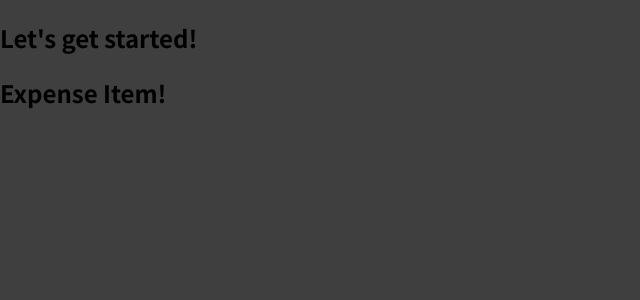
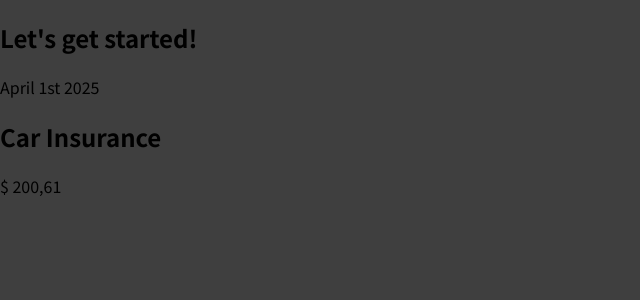
Before and after one commit to filipecamargos/React-App-Expenser-Tracker, a JavaScript app: page / in a window 1280 px wide. Shown: the top 300 px of the page, without its empty margins (0-640 px from the left). Built offline with nearby package versions, Linux system fonts and the light colour scheme.

Commit message:
Setting up the basic dummy data for the component

```diff
--- a/src/components/ExpenseItem.js
+++ b/src/components/ExpenseItem.js
@@ -1,5 +1,13 @@
 function ExpenseItem() {
-    return <h2>Expense Item!</h2>
+  return (
+    <div>
+      <div>April 1st 2025</div>
+      <div>
+        <h2>Car Insurance</h2>
+      </div>
+      <div>$ 200,61</div>
+    </div>
+  );
 }
 
 export default ExpenseItem;
```
